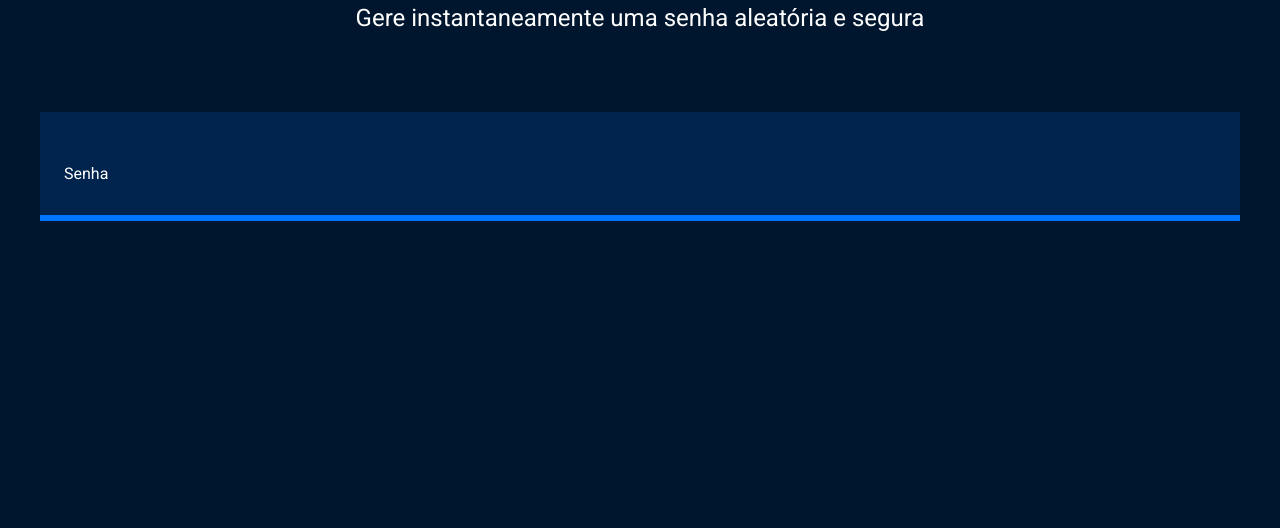
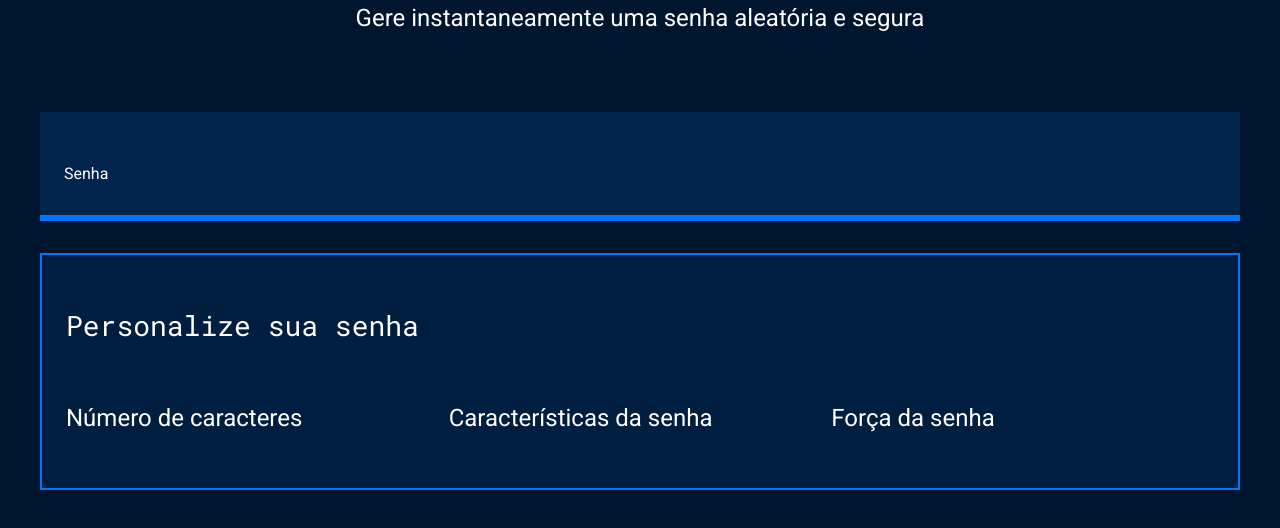
Before and after one commit to ericazapata/seguran-adigital, a plain HTML site: page index.html in a window 1280 px wide. Shown: the part 214-742 px from the top of the page. Drawn offline with Linux system fonts and the light colour scheme.

Commit message:
Add files via upload

```diff
--- a/index.html
+++ b/index.html
@@ -17,6 +17,20 @@
                 <label for="senha">Senha</label>
                 <input name="senha" type="text" id="campo-senha">
         </div>
+        <div class="parametro">
+                <h3 class="parametro-titulo"> Personalize sua senha</h3>
+            <div class="parametro-coluna__senha">
+            <div class="parametro-senha">
+                <h4 class="parametro-senha__titulo">Número de caracteres</h4>
+            </div>
+            <div class="parametro-senha">
+                 <h4 class="parametro-senha__titulo">Características da senha</h4>
+            </div>
+            <div class="parametro-senha">
+                <h4 class="parametro-senha__titulo">Força da senha</h4>
+             </div>
+            </div>
+        </div>
     </section>
     </body>
 </html>
--- a/style.css
+++ b/style.css
@@ -41,6 +41,7 @@ body{
     color: var(--branco);
     font-family: var(--roboto-mono);
     font-size: 40px;
+    width: 70%;
 }
 #campo-senha:focus{
     outline: none;
@@ -49,3 +50,30 @@ body{
     max-width: 1200px;
     margin: 0 auto;
 }
+.parametro{
+    background-color: var(--fundo-texto);
+    border: 2px solid var(--borda);
+    margin-top: 32px;
+    padding: 24px;
+}
+.parametro-titulo{
+    font-family: var(--roboto-mono);
+    font-size: 28px;
+}
+.parametro-senha__titulo{
+    font-size:24px;
+}
+.parametro-coluna__senha{
+    display: flex;
+    flex-direction: column;
+    justify-content: center;
+}
+@media screen and (min-width: 768px) {
+    .parametro-coluna__senha{
+    flex-direction: row;
+    }
+}
+.parametro-senha{
+    width: 50%;
+    margin: 0 auto;
+}
```
Lines whose indentation alone changed are shown as unchanged.
